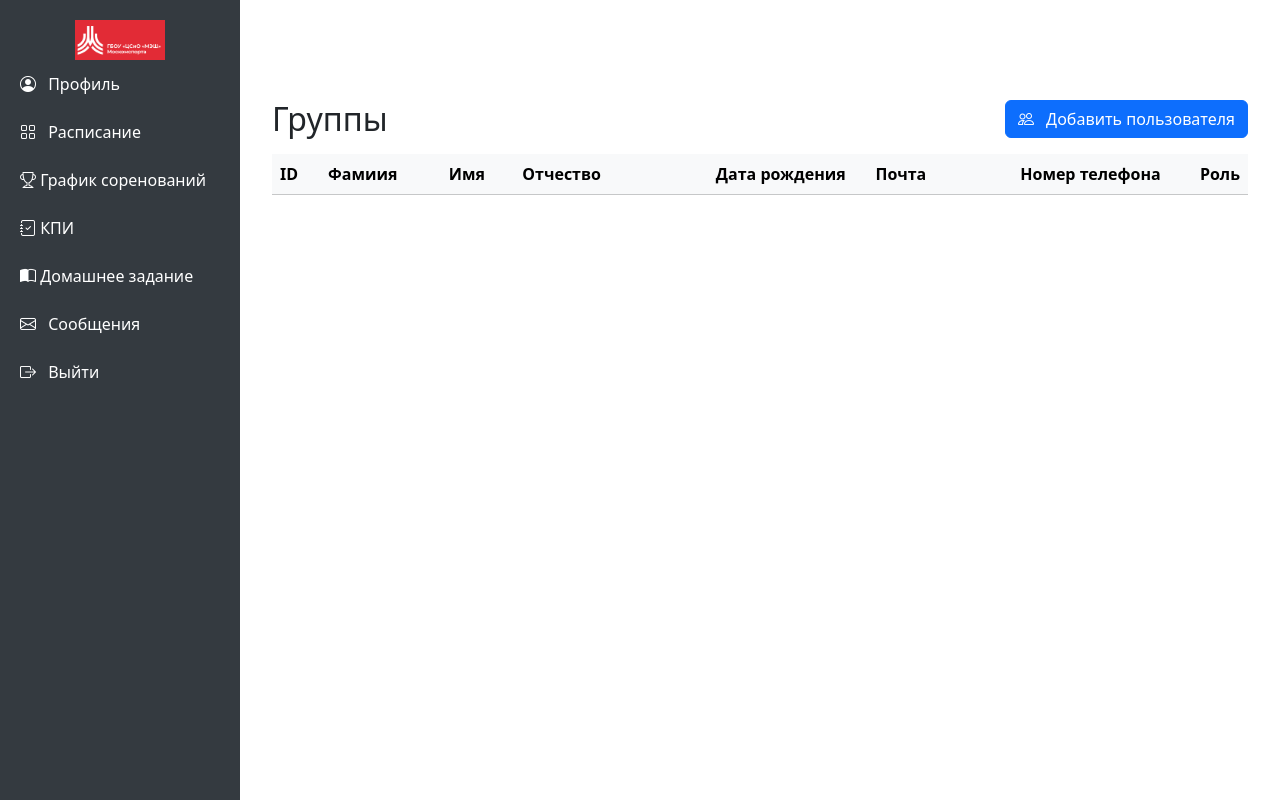
After one commit to Ilya-binat/journal, a Django app: page /administrator/users/ in a window 1280 px wide. The commit adds this page. Run offline with Django 4.2, Linux system fonts and the light colour scheme; lists and menus that the app fills with data are empty.

Commit message:
Страница просмотра пользователей и редактирование пользователей в приложение АДМИНИСТРАТОР

```diff
--- /dev/null
+++ b/journal/administrator/templates/users.html
@@ -0,0 +1,56 @@
+{% extends 'base_layout.html' %}
+{% load static %}
+
+{% block content %}
+<div class="container py-4">
+
+    <div class="d-flex justify-content-between align-items-center mb-3">
+        <h2 class="mb-0">Группы</h2>
+        <a href="{% url 'administrator:create_user' %}" class="btn btn-primary">
+            <i class="bi bi-people me-2" ></i>
+            Добавить пользователя
+        </a>
+    </div>
+
+    <div class="table-responsive">
+        <table class="table table-striped table-hover align-middle">
+            <thead class="table-light">
+                <tr>
+                    <th scope="col">ID</th>
+                    <th scope="col">Фамиия</th>
+                    <th scope="col">Имя</th>
+                    <th scope="col">Отчество</th>
+                    <th scope="col" class="text-end">Дата рождения</th>
+                    <th scope="col" class="text-center">Почта</th>
+                    <th scope="col" class="text-end">Номер телефона</th>
+                    <th scope="col" class="text-end">Роль</th>
+                </tr>
+            </thead>
+            <tbody>
+                {% for user in users %}
+                <tr>
+                    <td class="text-center">{{ user.id }}</td>
+                    <td class="text-center">{{ user.last_name|default:"-" }}</td>
+                    <td class="text-center">{{ user.first_name|default:"-" }}</td>
+                    <td class="text-center">{{ user.middle_name|default:"-" }}</td>
+                    <td class="text-center">{{ user.birth_date|default:"Не указано" }}</td>
+                    <td class="text-center">{{ user.email|default:"-" }}</td>
+                    <td class="text-center">{{ user.phone_number|default:"-" }}</td>
+                    <td class="text-center">{{ user.role|default:"-" }}</td>
+                    <td class="text-end">
+                        <a href="{% url 'administrator:edit_user' user.pk %}" class="btn btn-sm btn-outline-secondary me-1">
+                            <i class="bi bi-pencil"></i>
+                        </a>
+                        <button class="btn btn-sm btn-outline-danger">
+                            <i class="bi bi-trash"></i>
+                        </button>
+                    </td>
+                </tr>
+               {% endfor %}
+            </tbody>
+
+        </table>
+    </div>
+
+</div>
+{% endblock %}
--- a/journal/administrator/urls.py
+++ b/journal/administrator/urls.py
@@ -6,6 +6,9 @@ urlpatterns =[
     path('group/', group, name = 'group'),
     path('add_group/', add_group, name = 'add_group'),
     path('edit_group/<int:pk>', edit_group, name = 'edit_group'),
+    path('users/', users, name = 'users'),
+    path('edit_user/<int:pk>', edit_user, name = 'edit_user'),
+
 
 
 ]
--- a/journal/administrator/views.py
+++ b/journal/administrator/views.py
@@ -1,5 +1,5 @@
 from django.shortcuts import render, redirect
-from .forms import RegisterForm, GroupForm, Group
+from .forms import RegisterForm, GroupForm, Group, CustomUser
 from django .http import HttpResponse
 
 
@@ -40,4 +40,17 @@ def edit_group(request, pk):
         form.save()
         return redirect('administrator:group')
     return render(request, 'add_group.html', {"form":form})
+
+def users(request):
+    users = CustomUser.objects.filter(is_superuser = False)
+
+    return render(request, 'users.html', {'users':users})
+
+def edit_user(request, pk):
+    user = CustomUser.objects.get(pk=pk)
+    form = RegisterForm(request.POST or None, instance = user)
+    if request.method == 'POST' and form.is_valid():
+        form.save()
+        return redirect('administrator:users')
+    return render(request, 'register.html', {'form':form})
 # Create your views here.
--- a/journal/student/templates/base_layout.html
+++ b/journal/student/templates/base_layout.html
@@ -30,8 +30,8 @@
         </a>
 
         {% if user.is_superuser %}
-        <a href="{% url 'administrator:create_user' %}">
-            <i class="bi bi-plus-lg me-2"></i> Добавить пользователя
+        <a href="{% url 'administrator:users' %}">
+            <i class="bi bi-plus-lg me-2"></i> Все пользователи
         </a>
         {% endif %}
 
--- a/journal/users/templates/register.html
+++ b/journal/users/templates/register.html
@@ -17,7 +17,11 @@
             {% endif %}
         </div>
         {% endfor %}
+        <div class="d-flex justify-content-center gap-1">
         <button type="submit" class="btn btn-primary w-100">Создать</button>
+        <a href="{% url 'administrator:users' %}" class="btn btn-secondary w-100">Отменить</a>
+        </div>
+
         {% if form.non_field_errors %}
         <div class="text-danger mt-3">
             {% for error in form.non_field_errors %}
--- a/journal/users/views.py
+++ b/journal/users/views.py
@@ -1,5 +1,5 @@
 from django.shortcuts import render, redirect
-from .forms import RegisterForm, LoginForm
+from .forms import LoginForm
 from django.http import HttpResponse
 from django.contrib.auth import login, logout
 from django.contrib.auth.decorators import login_required
```
Also changed, not shown: journal/administrator/forms.py (+8 -0 lines), journal/users/forms.py (+0 -36 lines).
